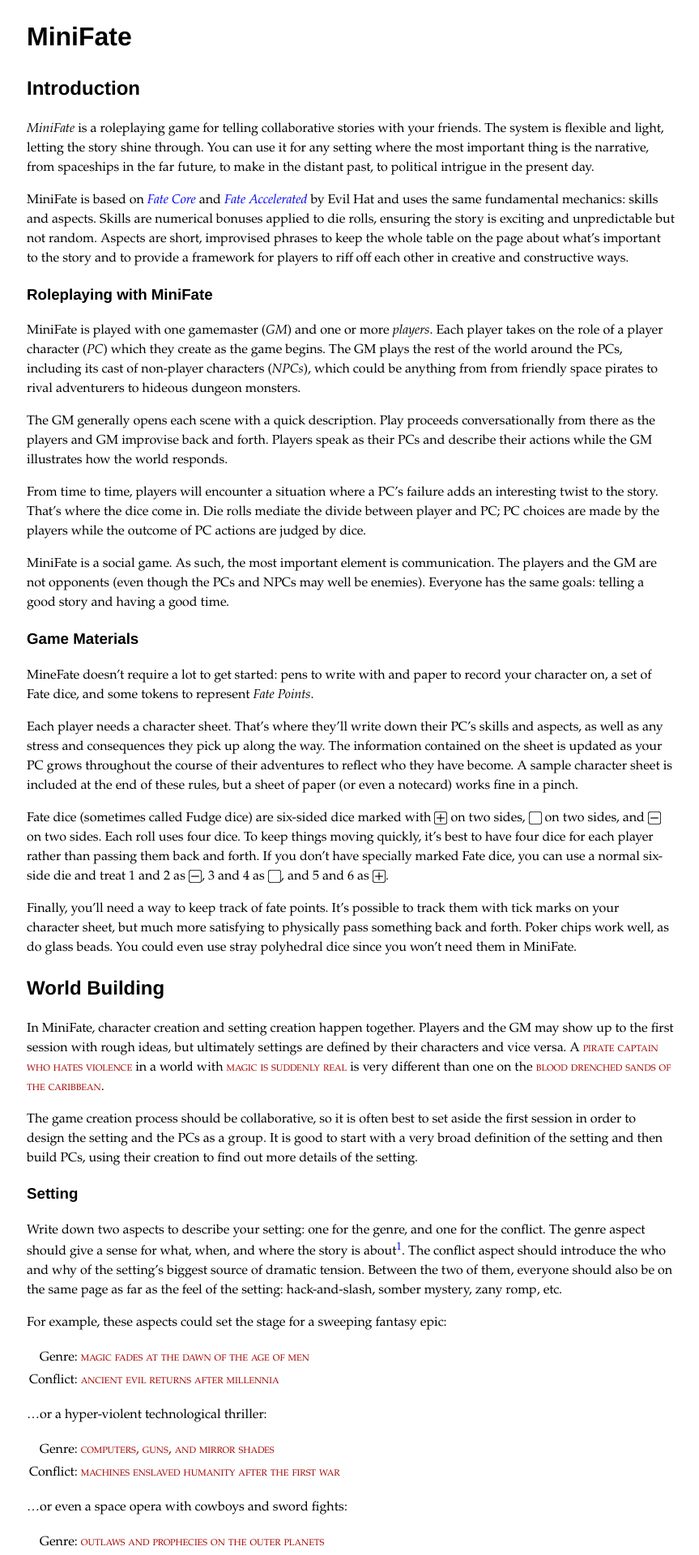
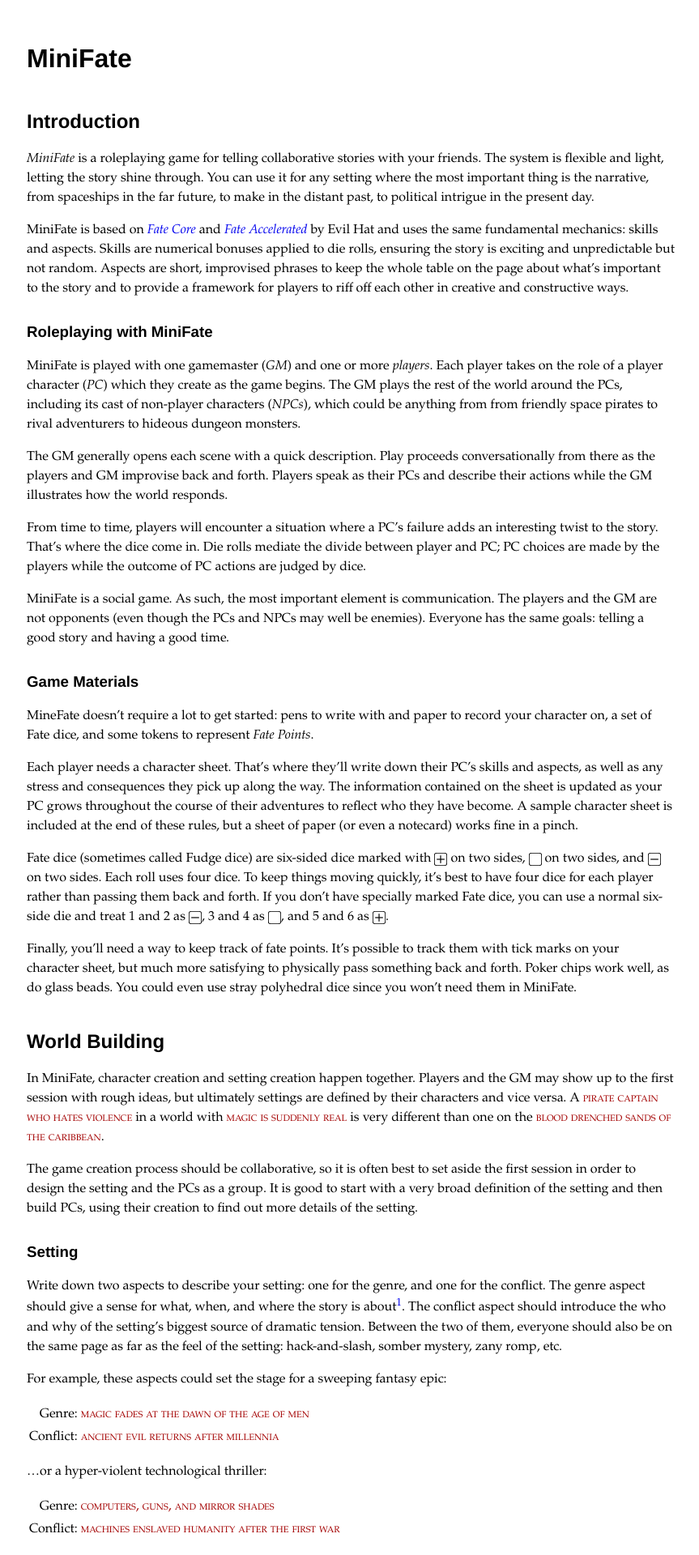
Before and after one commit to MiniFate/MiniFate, a Jekyll site: the page built from index.md, in a window 1280 px wide. Shown: the top 1920 px of the page at 81% size, without its empty margins (207-1070 px from the left). Built offline with Jekyll 4.4.1, drawn with Linux system fonts in a browser that asks for light colours.

Commit message:
Move headings closer to their own text

```diff
--- a/assets/_sass/main.scss
+++ b/assets/_sass/main.scss
@@ -24,6 +24,8 @@ main {
 
 h1, h2, h3, h4, h5, h6 {
   font-family: $sans-font-family;
+  margin-top: 1.5em;
+  margin-bottom: 0;
 }
 
 a {
```
